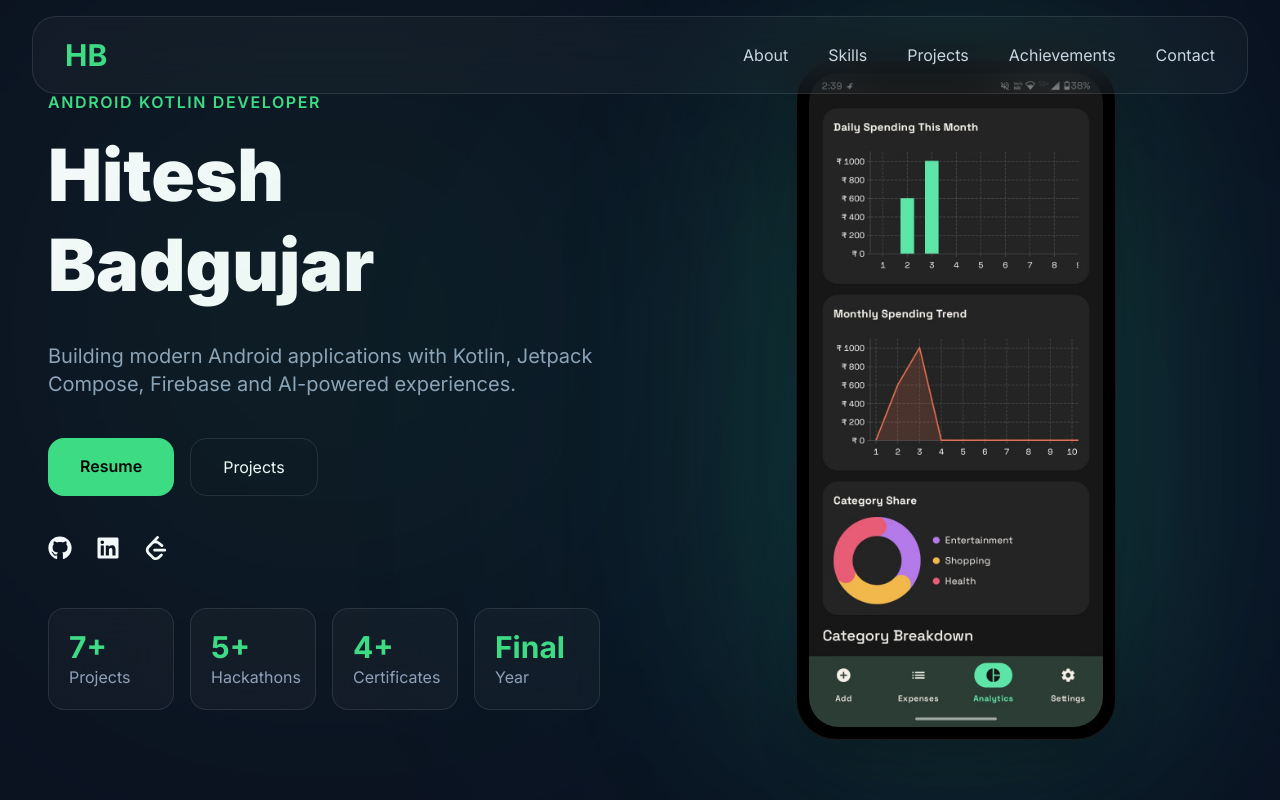
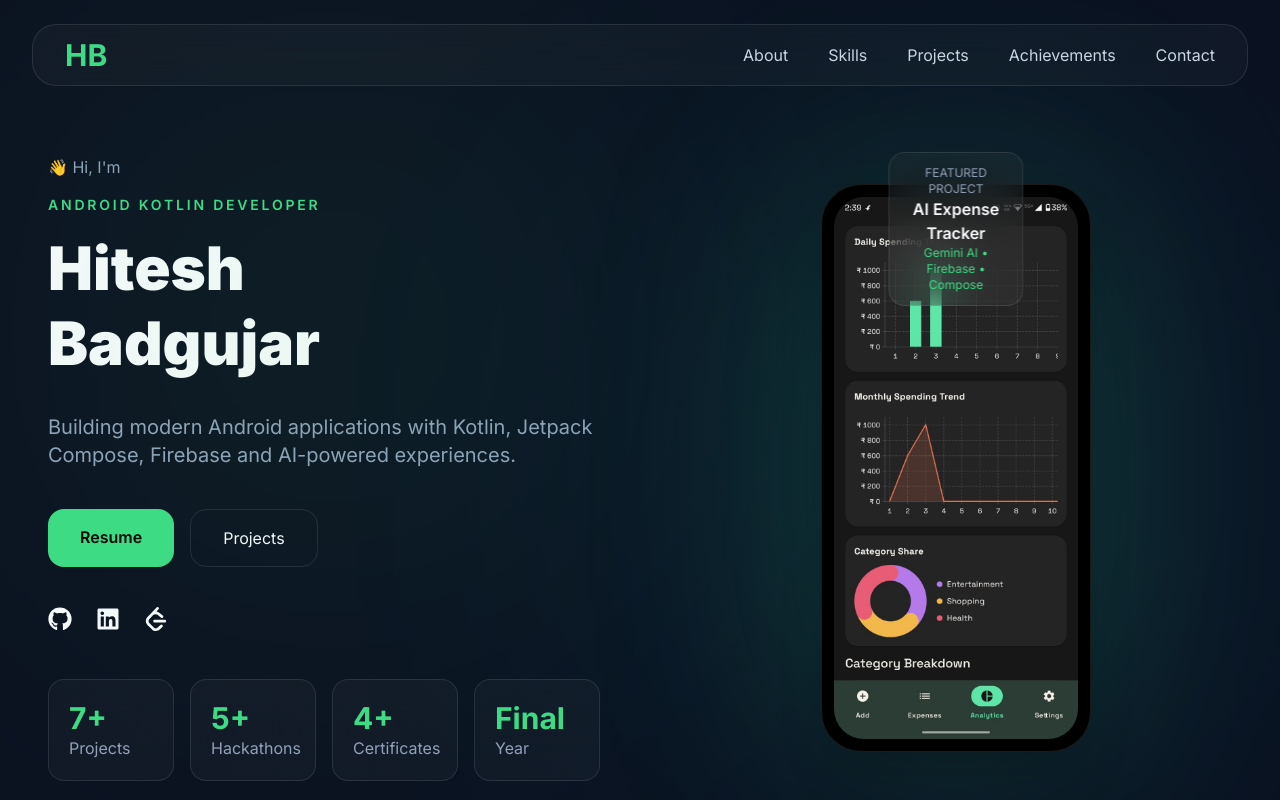
Before and after one commit to Hitesh-1501/portfolio, a React (Vite) app: page / in a window 1280 px wide. Shown: the top 800 px of the page. Built offline with nearby package versions, Linux system fonts and the light colour scheme.

Commit message:
Refine hero layout and improve visual hierarchy

```diff
--- a/src/App.jsx
+++ b/src/App.jsx
@@ -5,7 +5,6 @@ import heroImg from './assets/hero.png'
 import './App.css'
 import Navbar from "./components/Navbar"
 import Hero from "./sections/Hero"
-import QuickStats from "./components/QuickStats"
 
 
 function App() {
@@ -13,7 +12,6 @@ function App() {
     <>
       <Navbar />
       <Hero />
-      <QuickStats />
     </>
   )
 }
--- a/src/components/Navbar.jsx
+++ b/src/components/Navbar.jsx
@@ -8,7 +8,7 @@ const Navbar = () => {
       transition={{ duration: 0.7 }}
       className="
         fixed
-        top-4
+        top-6
         left-1/2
         -translate-x-1/2
         z-50
@@ -22,7 +22,7 @@ const Navbar = () => {
           bg-white/[0.03]
           border border-white/10
           rounded-3xl
-          px-8 py-5
+          px-8 py-3
           flex items-center justify-between
         "
       >
--- a/src/components/PhoneMockup.jsx
+++ b/src/components/PhoneMockup.jsx
@@ -5,10 +5,46 @@ const PhoneMockup = () => {
     <div
       className="
       relative
-      w-[320px]
+      w-[250px]
+      lg:w-[270px]
       mx-auto
-    "
+      "
     >
+
+      {/* Featured Project Card */}
+      <div
+        className="
+        absolute
+        -top-8
+        left-1/2
+        -translate-x-1/2
+        z-20
+
+        backdrop-blur-xl
+        bg-white/[0.04]
+        border
+        border-white/10
+        rounded-2xl
+
+        px-5
+        py-3
+        text-center
+        "
+      >
+        <p className="text-xs text-slate-400">
+          FEATURED PROJECT
+        </p>
+
+        <h3 className="font-semibold">
+          AI Expense Tracker
+        </h3>
+
+        <p className="text-xs text-[#3DDC84]">
+          Gemini AI • Firebase • Compose
+        </p>
+      </div>
+
+      {/* Glow */}
       <div
         className="
         absolute
@@ -16,9 +52,10 @@ const PhoneMockup = () => {
         bg-[#3DDC84]
         blur-[120px]
         opacity-20
-      "
+        "
       />
 
+      {/* Phone */}
       <div
         className="
         relative
@@ -28,7 +65,7 @@ const PhoneMockup = () => {
         bg-black
         p-3
         shadow-2xl
-      "
+        "
       >
         <img
           src={analytics}
@@ -36,9 +73,10 @@ const PhoneMockup = () => {
           className="
           rounded-[30px]
           w-full
-        "
+          "
         />
       </div>
+
     </div>
   )
 }
--- a/src/sections/Hero.jsx
+++ b/src/sections/Hero.jsx
@@ -22,6 +22,7 @@ const Hero = () => {
         overflow-hidden
         flex
         items-center
+        pt-34
       "
       >
       {/* Background */}
@@ -78,20 +79,26 @@ const Hero = () => {
             animate={{ opacity: 1, x: 0 }}
             transition={{ duration: 0.8 }}
           >
-            <span
+
+            <p className="text-slate-400 mb-4">
+                👋 Hi, I'm
+              </p>
+
+            <p
               className="
               text-[#3DDC84]
               font-semibold
-              tracking-widest
+              tracking-[0.2em]
+              text-sm
+              mb-4
             "
             >
               ANDROID KOTLIN DEVELOPER
-            </span>
-
+            </p>
             <h1
               className="
-              text-6xl
-              lg:text-7xl
+              text-5xl
+              lg:text-6xl
               font-black
               mt-4
               leading-tight
```
Lines whose indentation alone changed are shown as unchanged.
